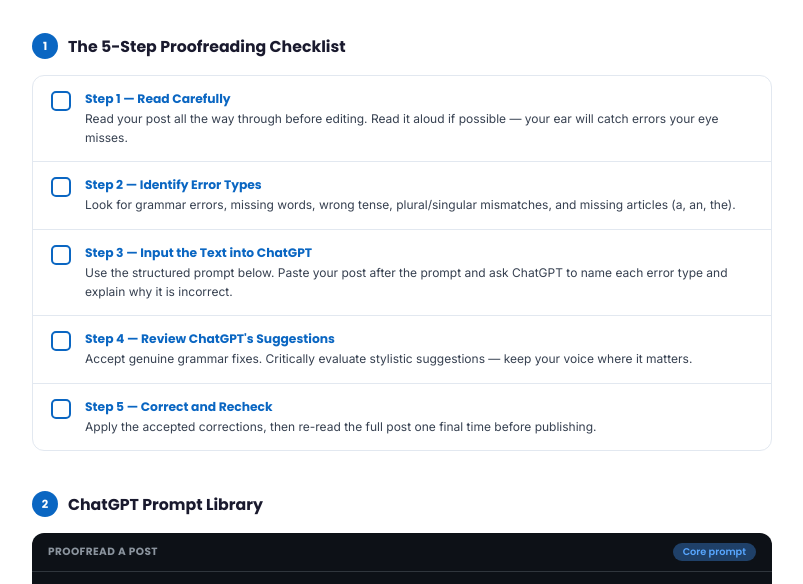
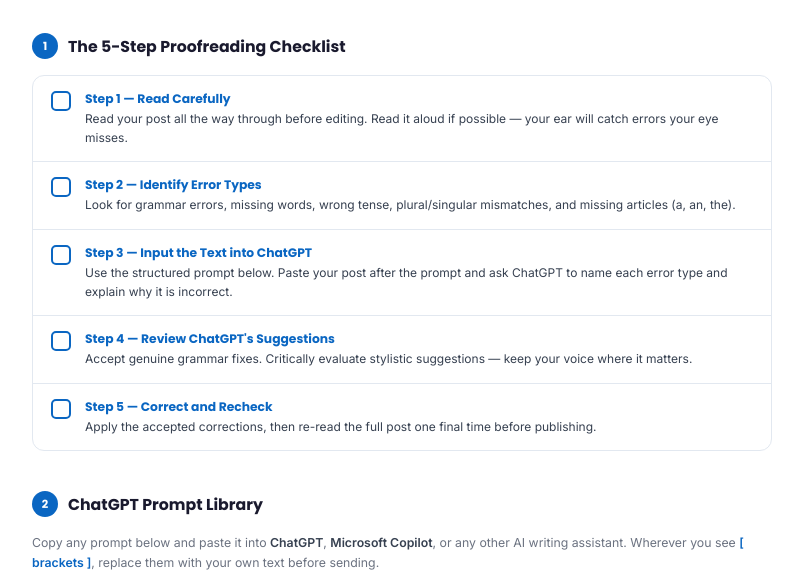
Before and after one commit to karish-ma/linkedin-proofreading-microlearning, a plain HTML site: page resource-guide.html in a window 1280 px wide. Shown: the part 186-770 px from the top of the page, without its empty margins (238-1041 px from the left). Drawn offline with Linux system fonts and the light colour scheme.

Commit message:
Update module, resource guide, and add README

```diff
--- a/resource-guide.html
+++ b/resource-guide.html
@@ -342,6 +342,10 @@
       <div class="section-num">2</div>
       <h2>ChatGPT Prompt Library</h2>
     </div>
+    <p style="font-size:0.82em;color:#6B7280;margin-bottom:14px;line-height:1.6;">
+      Copy any prompt below and paste it into <strong style="color:#374151;">ChatGPT</strong>, <strong style="color:#374151;">Microsoft Copilot</strong>, or any other AI writing assistant.
+      Wherever you see <strong style="color:#0A66C2;">[ brackets ]</strong>, replace them with your own text before sending.
+    </p>
     <div class="prompt-cards">
 
       <!-- Prompt 1 -->
```
Also changed, not shown: 2 other files.
